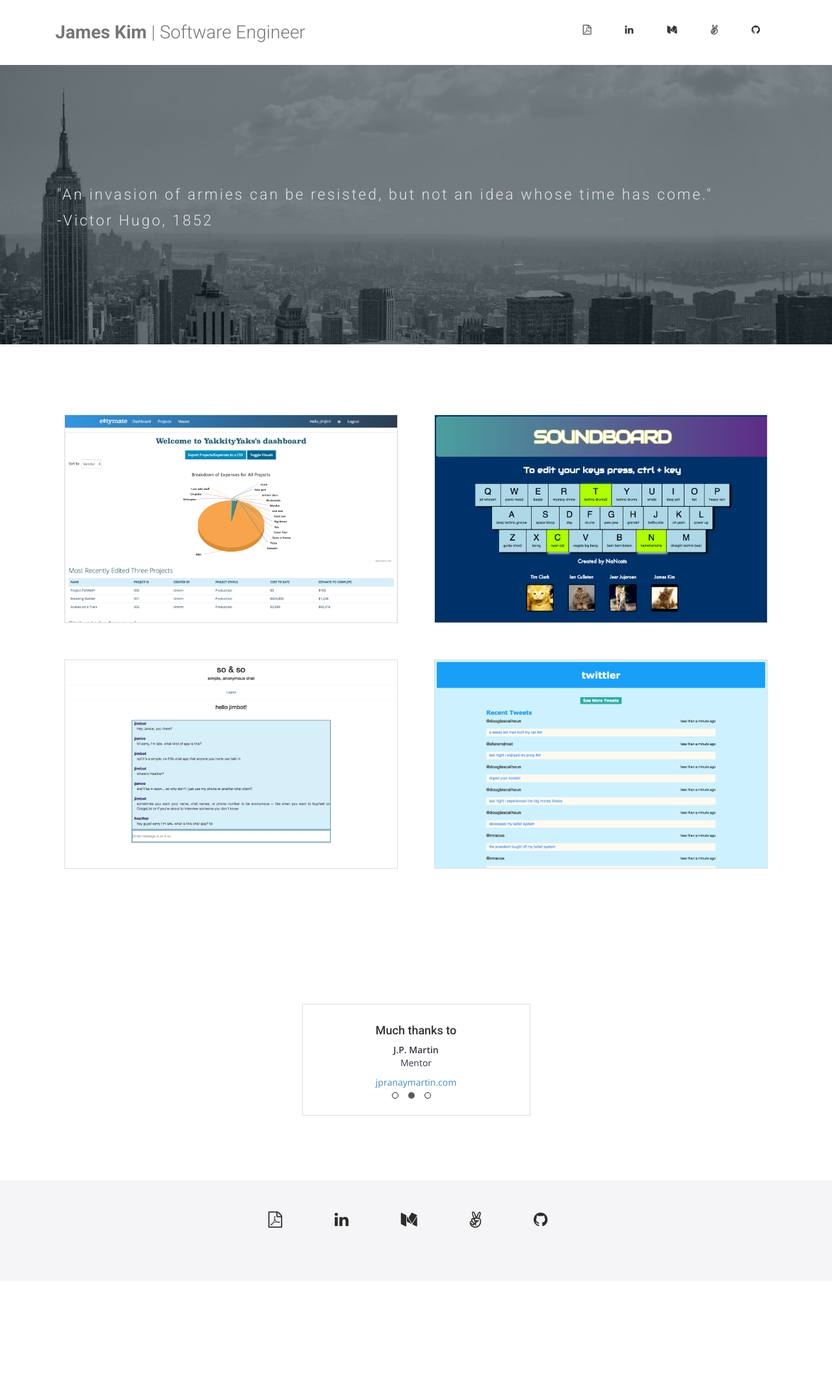
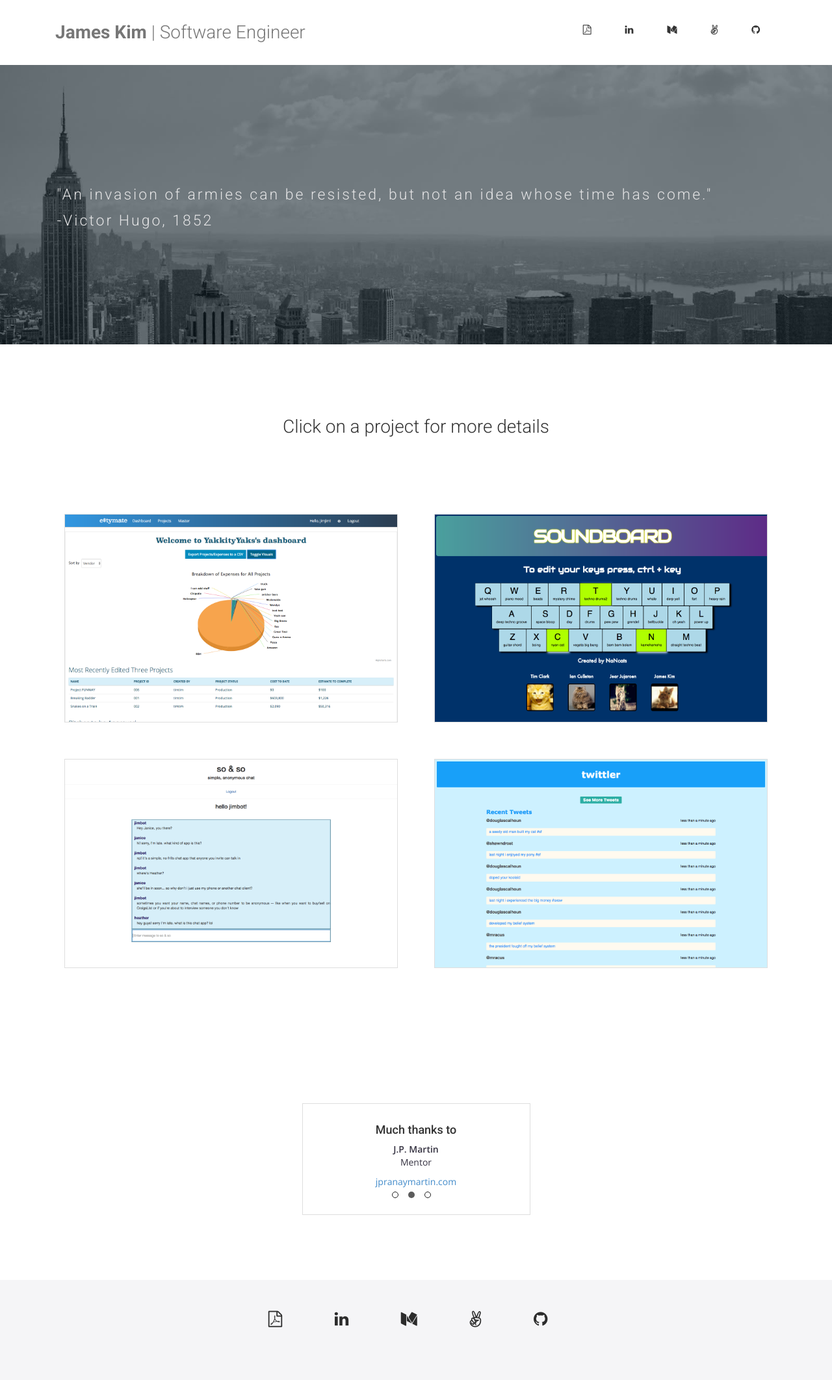
Before and after one commit to jimmy-james/jimmy-james.github.io, a Jekyll site: the page built from index.html, in a window 1280 px wide. Shown: the whole page at 65% size. Built offline with Jekyll 4.4.1, drawn with Linux system fonts in a browser that asks for light colours; nearby versions of some CDN libraries; some web fonts are replaced; before the commit the page ends 1971 px from its top, so only the background shows below that.

Commit message:
edit project pages

```diff
--- a/css/airspace.css
+++ b/css/airspace.css
@@ -909,3 +909,8 @@ footer .footer-manu ul li a:hover {
 .mix {
   border: 1px solid #DEDEDE;
 }
+.click-prompt {
+  text-align: center;
+  font-style: Open Sans, Helvetica Neueu, sans-serif;
+  margin-top: 4em;
+}
--- a/index.html
+++ b/index.html
@@ -14,6 +14,8 @@ permalink: /
     </div>
   </div>
 </section>
+
+<h3 class="click-prompt">Click on a project for more details</h3>
 
 <section id="portfolio-work">
     <div class="container">
```
Also changed, not shown: 2 other files.
